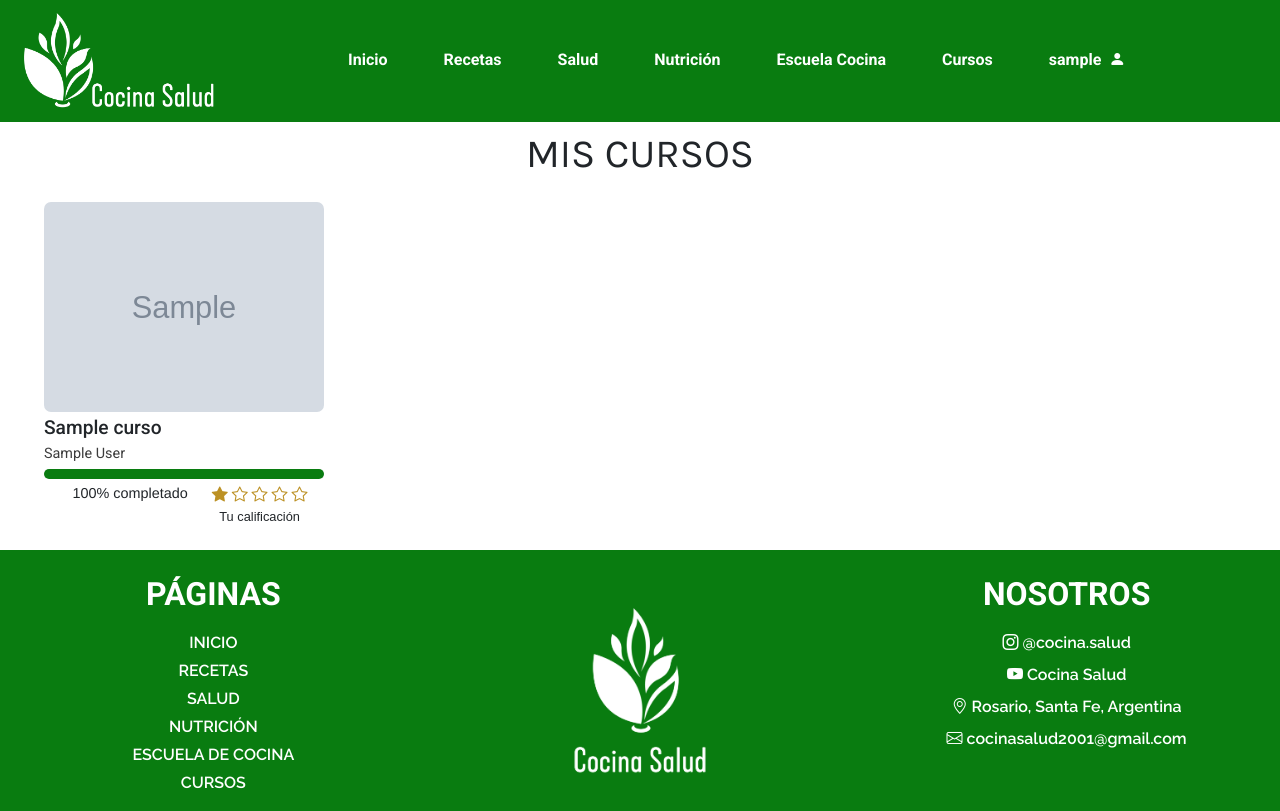
After one commit to MatiPendino/cocina-salud, a Django app: page /cursos/mis_cursos/ in a window 1280 px wide. The commit adds this page. Run offline with Django 4.2, Linux system fonts and the light colour scheme; a user stored in the database is signed in; tables that the repository leaves empty hold one stand-in row (values such as "Sample post"); grey boxes marked "Sample" are stand-in pictures; some libraries are stand-ins or nearby versions; some web fonts are replaced.

Commit message:
My courses development (class view and template).

```diff
--- a/CocinaSalud/apps/curso/models.py
+++ b/CocinaSalud/apps/curso/models.py
@@ -19,8 +19,7 @@ class Curso(BaseModel):
 
 
     def get_cantidad_lecciones(self):
-        lecciones = Leccion.objects.filter(seccion__curso__id=self.id)
-        lecciones_count = lecciones.count()
+        lecciones_count = Leccion.objects.filter(seccion__curso__id=self.id).count()
         return lecciones_count
 
     def get_duracion_curso(self):
@@ -41,6 +40,10 @@ class Curso(BaseModel):
 
     def get_secciones(self):
         return Seccion.objects.filter(curso__id=self.id, state=True)
+
+    def get_porcentaje_completado_curso(self, user):
+        lecciones_usuario = LeccionUsuario.objects.filter(usuario__user=user, leccion__seccion__curso=self, completada=True).count()
+        return int(lecciones_usuario / self.get_cantidad_lecciones() * 100)
 
     def __str__(self):
         return f'{self.nombre} ({self.calificacion}) - {self.profesor.get_username()}'
@@ -110,6 +113,7 @@ class LeccionUsuario(BaseModel):
     leccion = models.ForeignKey(Leccion, on_delete=models.CASCADE)
     usuario = models.ForeignKey(Usuario, on_delete=models.CASCADE)
     completada = models.BooleanField('Lección completada', default=False)
+    ultima = models.BooleanField('Última lección vista por el usuario', default=False)
 
     def __str__(self):
         return f'{self.leccion.nombre} ({self.leccion.get_curso_nombre()}) - {self.usuario.get_username()}'
--- a/CocinaSalud/apps/curso/urls.py
+++ b/CocinaSalud/apps/curso/urls.py
@@ -1,7 +1,9 @@
 from django.urls import path
-from .views import CursosListView, CursoDetailView
+from .views import CursosListView, CursoDetailView, MisCursosListView, LeccionDetailView
 
 urlpatterns = [
     path('', CursosListView.as_view(), name='cursos'),
+    path('mis_cursos/', MisCursosListView.as_view(), name='mis_cursos'),
     path('<slug:slug>/', CursoDetailView.as_view(), name='curso_detalle'),
+    path('leccion/<int:pk>/', LeccionDetailView.as_view(), name='leccion_detalle'),
 ]
--- a/CocinaSalud/apps/curso/views.py
+++ b/CocinaSalud/apps/curso/views.py
@@ -1,7 +1,8 @@
 from typing import Any, Dict
+from django.db.models.query import QuerySet
 from django.shortcuts import render
 from django.views.generic import ListView, DetailView
-from .models import Curso, CursoUsuario
+from .models import Curso, CursoUsuario, Leccion, LeccionUsuario
 from .utils import get_len_number_stars
 
 
@@ -21,7 +22,6 @@ class CursoDetailView(DetailView):
         context = super().get_context_data(**kwargs)
         cursos_usuarios = CursoUsuario.objects.filter(curso=context['course'], state=True)
         # Receive all the course ratings, and convert them in a list
-        # ratings = list(CursoUsuario.objects.filter(curso=context['course'], state=True).values_list('calificacion', flat=True))
         ratings = list(cursos_usuarios.values_list('calificacion', flat=True))
         # Obtain the length of each rating, and unpack the list in their varibles
         one_star, two_stars, three_stars, four_stars, five_stars = [get_len_number_stars(ratings, rating) for rating in range(1, 6)]
@@ -46,3 +46,36 @@ class CursoDetailView(DetailView):
             context['four_stars_p'] = 0
             context['five_stars_p'] = 0
         return context
+
+
+class MisCursosListView(ListView):
+    # TODO: ver cómo meterle login_required
+    model = CursoUsuario
+    context_object_name = 'user_courses'
+    template_name = 'cursos/mis_cursos.html'
+
+    def get_queryset(self):
+        return CursoUsuario.objects.filter(curso__state=True, usuario__user=self.request.user)
+
+    def get_context_data(self, **kwargs):
+        context = super().get_context_data(**kwargs)
+        # Make a list with the complete percentage of the user courses
+        cursos_porc_completado = [user_course.curso.get_porcentaje_completado_curso(self.request.user) for user_course in context['user_courses']]
+        # Override context['user_courses']. Zip the queryset (converted to list) user_courses
+        # and the complete percentage list built above. Convert the outcome to dict
+        context['user_courses'] = dict(zip(list(context['user_courses']), cursos_porc_completado))
+        return context
+
+
+class LeccionDetailView(DetailView):
+    model = Leccion
+    context_object_name = 'lesson'
+    template_name = 'cursos/leccion.html'
+
+    def get_queryset(self):
+        return self.model.objects.filter(state=True)
+
+    def get_context_data(self, **kwargs):
+        context = super().get_context_data(**kwargs)
+        print(context)
+        return context
--- a/CocinaSalud/static/css/base.css
+++ b/CocinaSalud/static/css/base.css
@@ -13,6 +13,7 @@
     --font-sawarabi-gothic: "Sawarabi Gothic", sans-serif;
     --font-karla: "Karla", sans-serif;
     --font-cambria: Cambria, Cochin, Georgia, Times, 'Times New Roman', serif;
+    --font-helvetica: Helvetica, sans-serif;
 }
 
 /* box-sizing: border-box */
--- /dev/null
+++ b/CocinaSalud/static/css/mis_cursos.css
@@ -0,0 +1,102 @@
+
+/* General */
+h1 {
+    font-family: var(--font-karla);
+    font-size: 2.3rem;
+}
+
+@media(min-width: 768px) {
+    h1 {
+        font-size: 2.5rem;
+    }
+}
+
+h3 {
+    font-size: 1.3rem;
+}
+
+@media(min-width: 768px) {
+    h3 {
+        font-size: 1.2rem;
+    }
+}
+
+
+.my-courses {
+    padding: .5rem 3rem;
+}
+
+@media(min-width: 768px) {
+    .my-courses {
+        padding: 1rem 2rem .5rem 2rem;
+    }
+}
+
+.bar__container {
+    padding-right: 0;
+    margin-top: auto;
+    margin-bottom: auto;
+}
+
+.progress-bar {
+    width: 100%;
+    height: 10px;
+    background-color: #f0f0f0;
+    border-radius: 4px;
+    overflow: hidden;
+}
+
+@media(min-width: 768px) {
+    .progress-bar {
+        height: 10px;
+    }
+}
+
+.progress {
+    height: 100%;
+    background-color: var(--primary-color);
+    width: 0;
+    transition: width 0.3s ease;
+}
+
+.course-stars i {
+    color: var(--golden);
+}
+
+.course-stars {
+    padding-right: 0;
+}
+
+
+.course-details {
+    justify-content: space-around;
+}
+
+@media(min-width: 768px) {
+    .course-details {
+        justify-content: center;
+    }
+}
+
+.course-teacher {
+    font-size: .9rem;
+    color: var(--dark-gray);
+    margin-bottom: .25rem;
+}
+
+.calification-text {
+    font-size: .8rem;
+    text-align: center;
+    font-family: var(--font-arial);
+}
+
+.completed-text {
+    font-family: var(--font-helvetica);
+    font-size: 1rem;
+}
+
+@media(min-width: 768px) {
+    .completed-text {
+        font-size: .9rem;
+    }
+}
--- /dev/null
+++ b/CocinaSalud/templates/cursos/mis_cursos.html
@@ -0,0 +1,93 @@
+{% extends 'base.html' %}
+{% load static %}
+{% block title %}Mis Cursos{% endblock title %}
+
+{% block stylesheet %}
+    <link href="{% static 'css/mis_cursos.css' %}" rel="stylesheet" />
+{% endblock stylesheet %}
+
+{% block content %}
+    <h1 class="my-2 text-center">MIS CURSOS</h1>
+
+    <div class="my-courses mx-0 row" style="overflow-x: hidden;">
+        {% for user_course, percentage_completed in user_courses.items %}
+            <div class="course col-12 col-md-3 mb-3">
+                <div class="course-image">
+                    <img class="w-100 borde" src="{{MEDIA_URL}}{{user_course.curso.imagen_curso}}" alt="Imagen curso {{user_course.curso.nombre}}" />
+                </div>
+                <div class="course-content">
+                    <h3 class="my-1">{{user_course.curso.nombre}}</h3>
+                    <p class="course-teacher mb-1">{{user_course.curso.profesor.user.get_full_name}}</p>
+                    <div class="mb-1 bar__container">
+                        <div class="progress-bar">
+                            <div class="progress" id="bar-{{forloop.counter}}"></div>
+                        </div>
+                    </div>
+                    <div class="row course-details">
+                        <span class="completed-text w-auto">{{percentage_completed}}% completado</span>
+                        <div class="w-auto course-stars">
+                            <!-- TODO: meter un modal para editar la calificación desde acá -->
+                            {% if user_course.calificacion == 0 %}
+                                <i class="bi bi-star"></i>
+                                <i class="bi bi-star"></i>
+                                <i class="bi bi-star"></i>
+                                <i class="bi bi-star"></i>
+                                <i class="bi bi-star"></i>
+                            {% elif user_course.calificacion == 1 %}
+                                <i class="bi bi-star-fill"></i>
+                                <i class="bi bi-star"></i>
+                                <i class="bi bi-star"></i>
+                                <i class="bi bi-star"></i>
+                                <i class="bi bi-star"></i>
+                            {% elif user_course.calificacion == 2 %}
+                                <i class="bi bi-star-fill"></i>
+                                <i class="bi bi-star-fill"></i>
+                                <i class="bi bi-star"></i>
+                                <i class="bi bi-star"></i>
+                                <i class="bi bi-star"></i>
+                            {% elif user_course.calificacion == 3 %}
+                                <i class="bi bi-star-fill"></i>
+                                <i class="bi bi-star-fill"></i>
+                                <i class="bi bi-star-fill"></i>
+                                <i class="bi bi-star"></i>
+                                <i class="bi bi-star"></i>
+                            {% elif user_course.calificacion == 4 %}
+                                <i class="bi bi-star-fill"></i>
+                                <i class="bi bi-star-fill"></i>
+                                <i class="bi bi-star-fill"></i>
+                                <i class="bi bi-star-fill"></i>
+                                <i class="bi bi-star"></i>
+                            {% elif user_course.calificacion == 5 %}
+                                <i class="bi bi-star-fill"></i>
+                                <i class="bi bi-star-fill"></i>
+                                <i class="bi bi-star-fill"></i>
+                                <i class="bi bi-star-fill"></i>
+                                <i class="bi bi-star-fill"></i>
+                            {% endif %}
+                            {% if user_course.calificacion == 0 %}
+                                <p class="calification-text m-0">Deja una calificación</p>
+                            {% else %}
+                                <p class="calification-text m-0">Tu calificación</p>
+                            {% endif %}
+                        </div>
+                    </div>
+                </div>
+            </div>
+        {% endfor %}
+    </div>
+
+{% endblock content %}
+
+{% block script %}
+    <script>
+        // Display bar
+        function updateBar(elementId, percentage) {
+            let bar = document.getElementById(elementId);
+            bar.style.width = percentage + '%';
+        }
+
+        {% for _, percentage_completed in user_courses.items %}
+            updateBar('bar-{{forloop.counter}}', {{percentage_completed}});
+        {% endfor %}
+    </script>
+{% endblock script %}
--- a/CocinaSalud/templates/header.html
+++ b/CocinaSalud/templates/header.html
@@ -40,7 +40,7 @@
             </div>
             <div class="dropdown-menu shadow" aria-labelledby="dLabel">
               <a class="nav-link drop-item text-left user-dropdown-option" href="{% url 'usuario' %}"><i class="bi bi-person px-2"></i>Mi perfil</a>
-              <a class="nav-link drop-item text-left user-dropdown-option" href="#"><i class="bi bi-archive px-2"></i>Mis cursos</a>
+              <a class="nav-link drop-item text-left user-dropdown-option" href="{% url 'mis_cursos' %}"><i class="bi bi-archive px-2"></i>Mis cursos</a>
               <a class="nav-link drop-item text-left user-dropdown-option" href="#"><i class="bi bi-book px-2"></i>Mis movimientos</a>
               <a class="nav-link drop-item text-left user-dropdown-option" href="#" data-bs-toggle="modal" data-bs-target="#logoutModal"><i class="bi bi-box-arrow-in-left px-2"></i>Cerrar sesión</a>
             </div>
--- a/CocinaSalud/templates/usuario.html
+++ b/CocinaSalud/templates/usuario.html
@@ -41,7 +41,7 @@
     <!-- TODO: hacer la implementación del cambio de foto de perfil -->
     <!-- TODO: hacer la implementación para el cambio de contraseña -->
     <!-- TODO: pasar todo a un único idioma-->
-    <!-- TODO: comentar el código -->
+    <!-- TODO: comentar el código (cuando ya terminé la parte de cursos) -->
 
 {% endblock content %}
 
```
Also changed, not shown: CocinaSalud/static/css/curso_detalle.css (+67 -56 lines), CocinaSalud/templates/cursos/leccion.html (added, +14 -0 lines), CocinaSalud/apps/curso/migrations/0003_leccionusuario_ultima.py (added), CocinaSalud/static/css/leccion.css (added).
